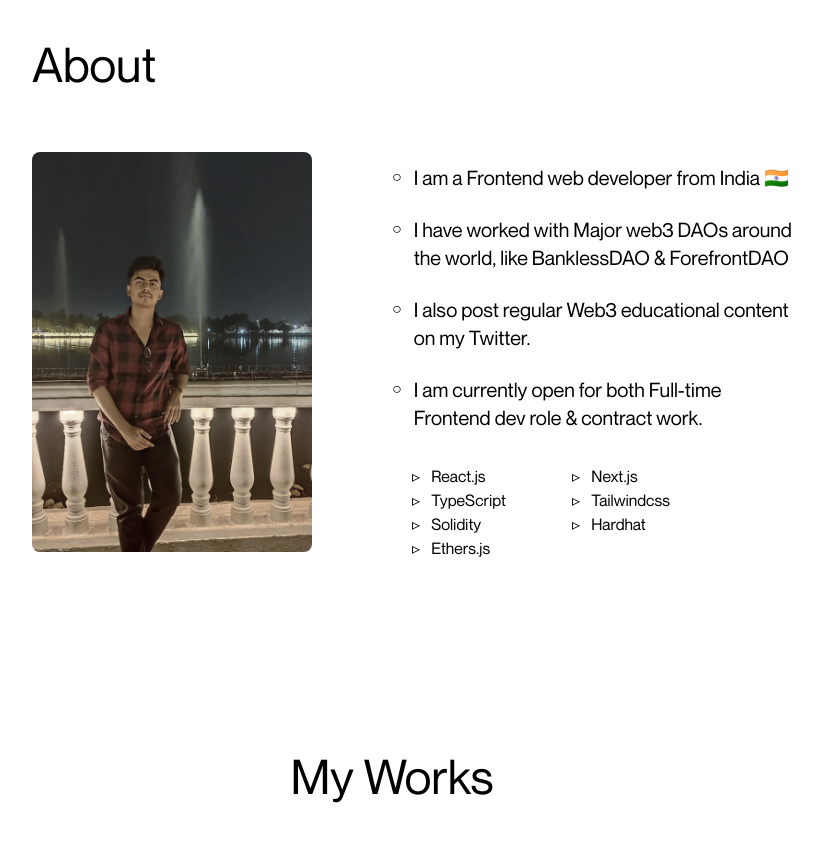
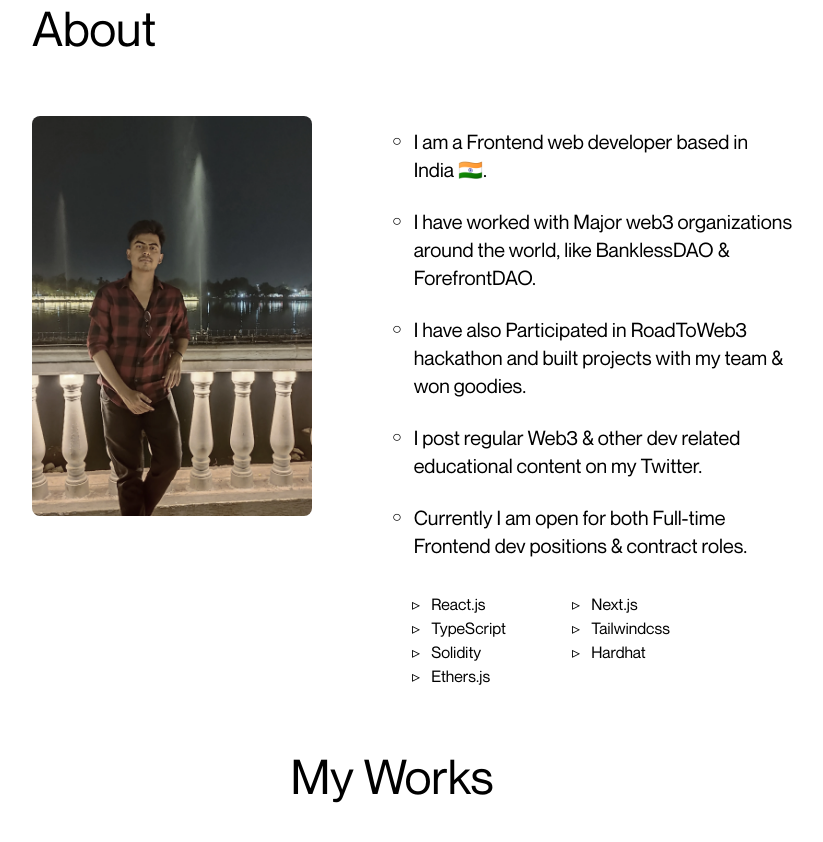
Before and after one commit to gvirus21/Portfolio-website, a Next.js app: page / in a window 1280 px wide. Shown: the part 900-1742 px from the top of the page, without its empty margins (248-1071 px from the left). Built offline with nearby package versions, Linux system fonts and the light colour scheme.

Commit message:
Updated about text

```diff
--- a/app/About.tsx
+++ b/app/About.tsx
@@ -15,10 +15,11 @@ const skills = [
 ];
 
 const aboutDescription = [
-  "I am a Frontend web developer from India 🇮🇳",
-  "I have worked with Major web3 DAOs around the world, like BanklessDAO & ForefrontDAO",
-  "I also post regular Web3 educational content on my Twitter.",
-  "I am currently open for both Full-time Frontend dev role & contract work.",
+  "I am a Frontend web developer based in India 🇮🇳.",
+  "I have worked with Major web3 organizations around the world, like BanklessDAO & ForefrontDAO.",
+  "I have also Participated in RoadToWeb3 hackathon and built projects with my team & won goodies.",
+  "I post regular Web3 & other dev related educational content on my Twitter.",
+  "Currently I am open for both Full-time Frontend dev positions & contract roles.",
 ];
 
 const About = () => {
```
